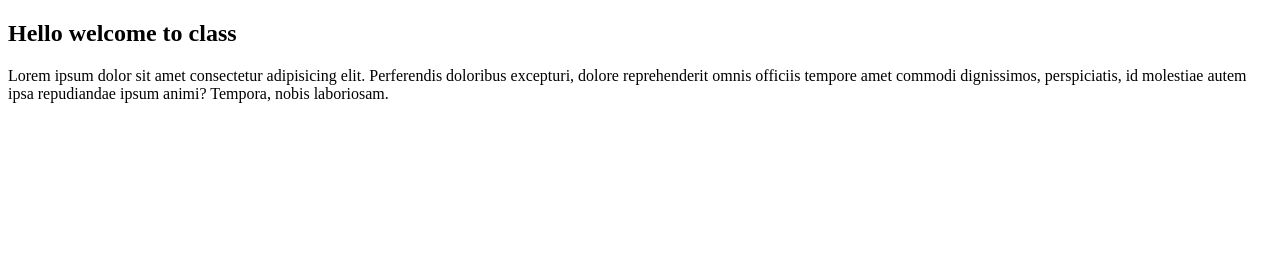
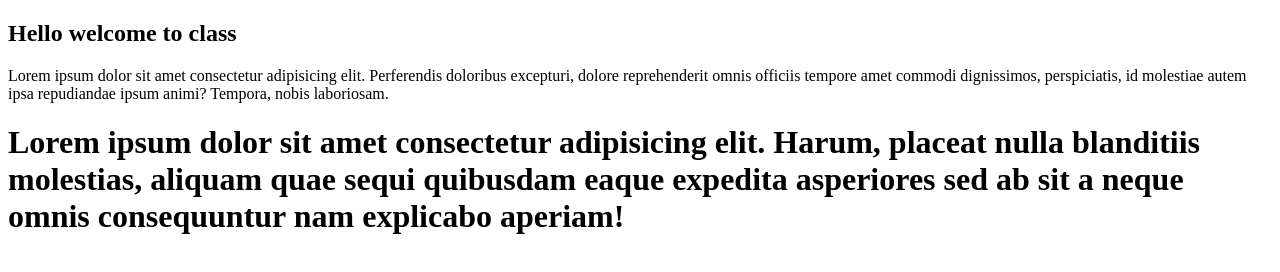
Before and after one commit to lonexil/Read, a plain HTML site: page index.html in a window 1280 px wide. Drawn offline with Linux system fonts and the light colour scheme.

```diff
--- a/index.html
+++ b/index.html
@@ -10,5 +10,6 @@
     <h2>Hello welcome to class</h2>
     <p>Lorem ipsum dolor sit amet consectetur adipisicing elit. Perferendis doloribus excepturi, dolore reprehenderit omnis officiis tempore
          amet commodi dignissimos, perspiciatis, id molestiae autem ipsa repudiandae ipsum animi? Tempora, nobis laboriosam.</p>
+         <h1>Lorem ipsum dolor sit amet consectetur adipisicing elit. Harum, placeat nulla blanditiis molestias, aliquam quae sequi quibusdam eaque expedita asperiores sed ab sit a neque omnis consequuntur nam explicabo aperiam!</h1>
 </body>
 </html>
```
